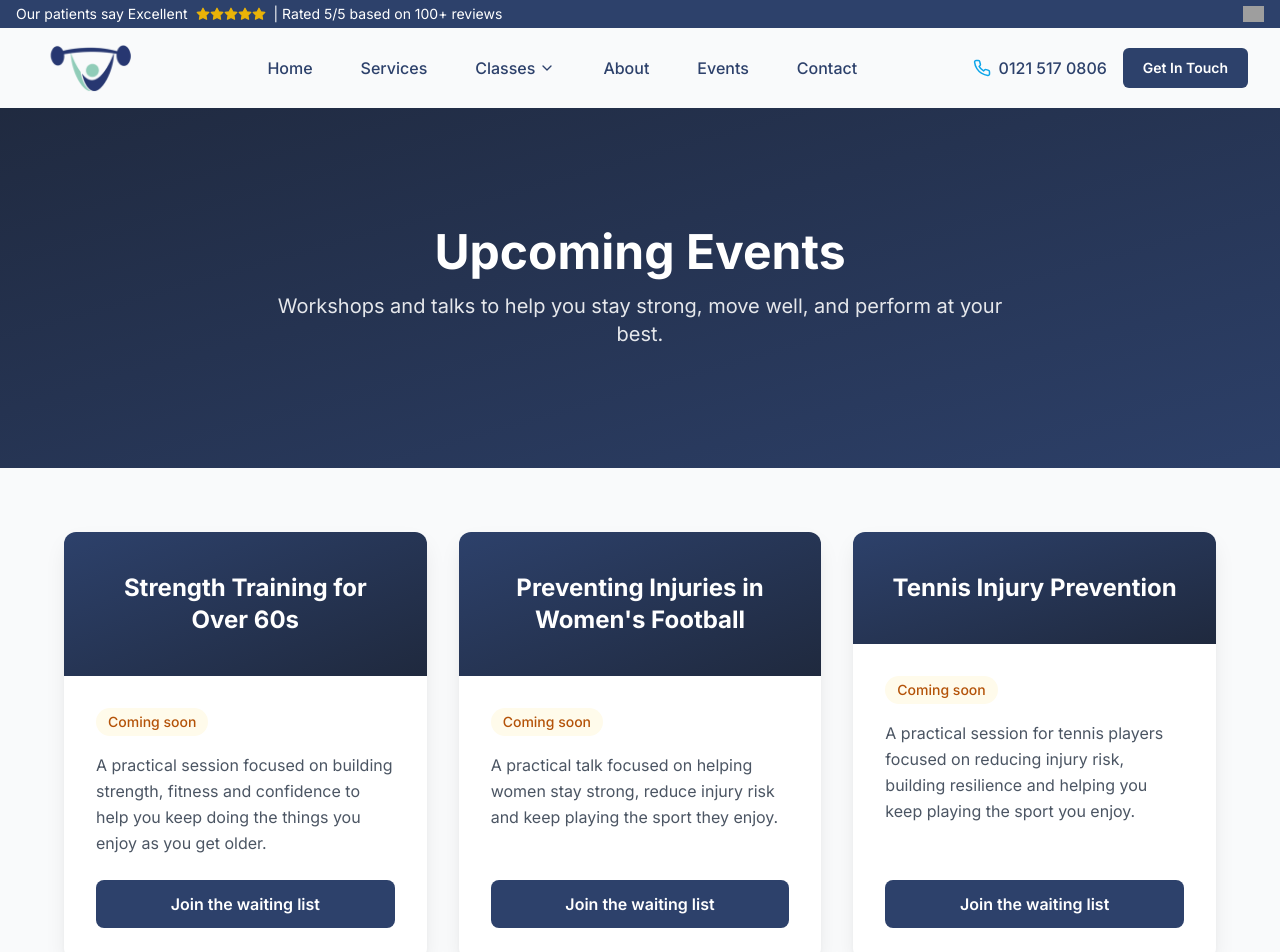
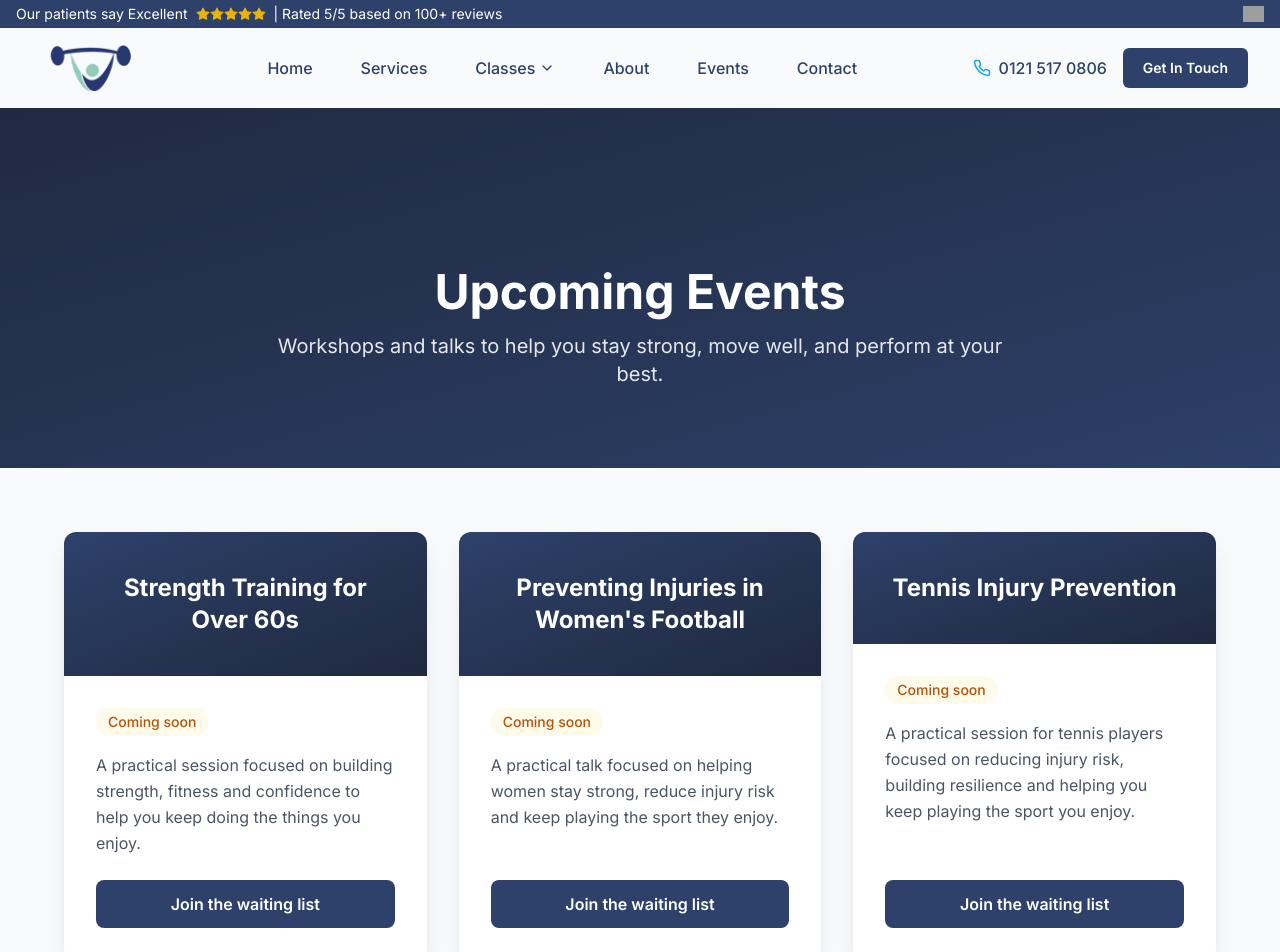
Before and after one commit to CTPhysio/CTPhysio, a React (Vite) app: page /events in a window 1280 px wide. Shown: the top 952 px of the page. Built offline with nearby package versions, Linux system fonts and the light colour scheme; grey boxes are pictures that could not be loaded.

Commit message:
Fix Navbar overlap with hero section

```diff
--- a/src/components/Events.tsx
+++ b/src/components/Events.tsx
@@ -14,7 +14,7 @@ const events: EventItem[] = [
     id: 'strength-training-over-60s',
     title: 'Strength Training for Over 60s',
     summary:
-      'A practical session focused on building strength, fitness and confidence to help you keep doing the things you enjoy as you get older.',
+      'A practical session focused on building strength, fitness and confidence to help you keep doing the things you enjoy.',
     waitingListUrl: 'https://christileyphysiotherapy.kit.com/54270f86c9',
   },
   {
@@ -65,7 +65,7 @@ const EventCard: React.FC<{ event: EventItem }> = ({ event }) => {
 const Events: React.FC = () => {
   return (
     <div className="min-h-screen bg-gray-50">
-      <section className="relative h-[45vh] bg-navy-800">
+      <section className="relative h-[45vh] bg-navy-800 pt-20">
         <div className="absolute inset-0 bg-gradient-to-br from-navy-900 to-navy-700 opacity-90" />
         <div className="relative h-full flex items-center justify-center text-center px-4">
           <div className="max-w-3xl mx-auto">
```
